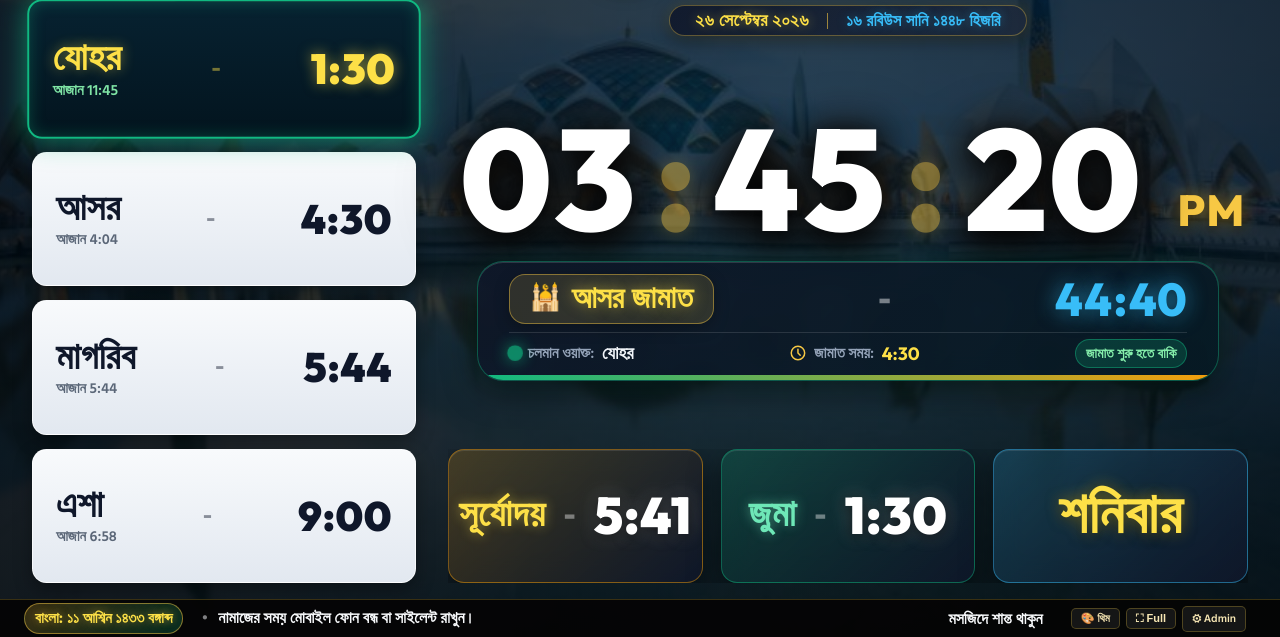
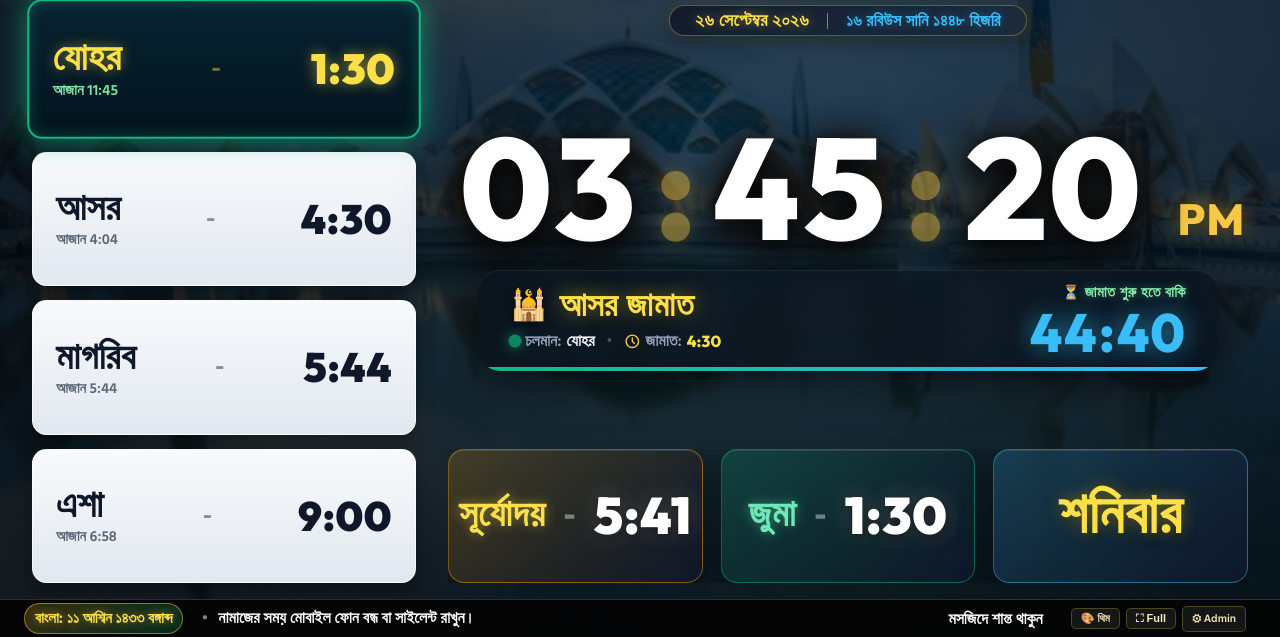
Before and after one commit to eleyescox-gif/Time, a website: page display.html in a window 1280 px wide. Shown: the part 163-800 px from the top of the page. Drawn offline with Linux system fonts and the light colour scheme; no server answers.

Commit message:
feat: redesign countdown system to borderless luxury HUD with balanced prayer info and dedicated timer digits

```diff
--- a/display.html
+++ b/display.html
@@ -624,194 +624,246 @@
       align-self: flex-end;
     }
 
-    /* ══ GREEN BOX: PRO NEXT JAMAAT COUNTDOWN PANEL ══ */
+    /* ══ PRO NEXT JAMAAT COUNTDOWN PANEL (BORDERLESS LUXURY HUD) ══ */
     .pro-countdown-card,
     .under-clock-banner {
       width: clamp(380px, 58vw, 880px);
       position: relative;
-      border-radius: clamp(16px, 2.2vw, 26px);
-      background: linear-gradient(135deg, rgba(15, 23, 42, 0.84) 0%, rgba(6, 26, 36, 0.90) 100%);
-      border: 1.5px solid rgba(16, 185, 129, 0.4);
-      box-shadow: 0 10px 32px rgba(0, 0, 0, 0.52), inset 0 1px 0 rgba(255, 255, 255, 0.14), 0 0 28px rgba(16, 185, 129, 0.12);
-      backdrop-filter: blur(16px);
-      -webkit-backdrop-filter: blur(16px);
-      padding: clamp(10px, 1.5vh, 18px) clamp(18px, 2.4vw, 36px);
+      border-radius: clamp(16px, 2.2vw, 24px);
+      background: rgba(10, 18, 30, 0.68) !important;
+      border: none !important;
+      box-shadow: 0 12px 40px rgba(0, 0, 0, 0.55), inset 0 1px 0 rgba(255, 255, 255, 0.08) !important;
+      backdrop-filter: blur(20px);
+      -webkit-backdrop-filter: blur(20px);
+      padding: clamp(10px, 1.4vh, 18px) clamp(20px, 2.6vw, 36px);
       transition: all 0.35s ease;
       overflow: hidden;
       box-sizing: border-box;
       display: flex;
       flex-direction: column;
-      gap: clamp(6px, 1vh, 12px);
-    }
-
-    .cd-card-main-row {
-      display: flex;
+      gap: 0;
+    }
+
+    .cd-content-grid {
+      display: flex;
+      flex-direction: row;
       align-items: center;
       justify-content: space-between;
-      gap: clamp(10px, 1.4vw, 24px);
+      gap: clamp(12px, 2vw, 32px);
       width: 100%;
     }
 
-    .cd-prayer-badge {
+    /* Left Column: Next Prayer & Current Waqt */
+    .cd-col-info {
+      display: flex;
+      flex-direction: column;
+      align-items: flex-start;
+      gap: clamp(2px, 0.4vh, 5px);
+      min-width: 0;
+    }
+
+    .cd-prayer-title-wrap {
       display: inline-flex;
       align-items: center;
-      gap: clamp(6px, 0.8vw, 12px);
-      background: rgba(247, 200, 68, 0.14);
-      border: 1.5px solid rgba(247, 200, 68, 0.45);
-      border-radius: clamp(10px, 1.4vw, 16px);
-      padding: clamp(6px, 0.9vh, 10px) clamp(12px, 1.6vw, 20px);
-      box-shadow: 0 4px 15px rgba(0,0,0,0.3);
-      flex-shrink: 0;
-    }
-
-    .cd-badge-icon {
-      font-size: clamp(18px, 2vw, 28px);
+      gap: clamp(8px, 1vw, 12px);
+    }
+
+    .cd-mosque-icon {
+      font-size: clamp(20px, 2.4vw, 30px);
       line-height: 1;
-    }
-
+      filter: drop-shadow(0 2px 6px rgba(0,0,0,0.6));
+    }
+
+    .cd-prayer-name-display,
     .cd-badge-name {
       font-family: 'Hind Siliguri', sans-serif;
-      font-size: clamp(18px, 2.4vw, 34px);
+      font-size: clamp(20px, 2.6vw, 34px);
       font-weight: 800;
       color: #fde047;
-      text-shadow: 0 0 14px rgba(253, 224, 71, 0.5);
+      text-shadow: 0 0 18px rgba(253, 224, 71, 0.5), 0 2px 8px rgba(0,0,0,0.85);
       white-space: nowrap;
-      line-height: 1.1;
-    }
-
-    .cd-sep-dash {
-      font-size: clamp(22px, 3vw, 42px);
+      line-height: 1.15;
+      letter-spacing: 0.5px;
+    }
+
+    .cd-info-meta-chips {
+      display: flex;
+      align-items: center;
+      gap: clamp(6px, 0.9vw, 12px);
+      font-family: 'Hind Siliguri', sans-serif;
+      white-space: nowrap;
+    }
+
+    .cd-meta-chip {
+      display: inline-flex;
+      align-items: center;
+      gap: 5px;
+      font-size: clamp(12px, 1.25vw, 16px);
+      color: #94a3b8;
+      font-weight: 600;
+    }
+
+    .cd-chip-label {
+      color: #94a3b8;
+    }
+
+    .cd-chip-val {
+      color: #f1f5f9;
       font-weight: 700;
-      color: rgba(255, 255, 255, 0.45);
+    }
+
+    .cd-chip-dot {
+      color: rgba(255, 255, 255, 0.28);
+      font-size: 14px;
       line-height: 1;
+    }
+
+    .cd-val-gold {
+      color: #fde047 !important;
+      font-weight: 800 !important;
+      font-family: 'Outfit', 'Hind Siliguri', sans-serif !important;
+    }
+
+    .uc-pulse-dot {
+      width: clamp(7px, 0.8vw, 10px);
+      height: clamp(7px, 0.8vw, 10px);
+      border-radius: 50%;
+      background: #10b981;
+      box-shadow: 0 0 10px #10b981;
+      animation: pulseGreen 2s infinite;
       flex-shrink: 0;
     }
-
-    .cd-timer-wrap {
+    @keyframes pulseGreen {
+      0%, 100% { transform: scale(1); opacity: 1; }
+      50% { transform: scale(1.3); opacity: 0.7; }
+    }
+
+    .cd-clock-mini-icon {
+      width: clamp(13px, 1.3vw, 18px);
+      height: clamp(13px, 1.3vw, 18px);
+      color: #f7c844;
+      flex-shrink: 0;
+    }
+
+    /* Right Column: Live Countdown System */
+    .cd-col-timer {
+      display: flex;
+      flex-direction: column;
+      align-items: flex-end;
+      justify-content: center;
+      gap: clamp(2px, 0.3vh, 4px);
+      flex-shrink: 0;
+    }
+
+    .cd-timer-header {
       display: inline-flex;
-      align-items: baseline;
-      gap: 6px;
-      flex-shrink: 0;
+      align-items: center;
+      gap: 5px;
+    }
+
+    .cd-timer-header-icon {
+      font-size: clamp(11px, 1.1vw, 14px);
+      line-height: 1;
+    }
+
+    .cd-status-badge {
+      font-family: 'Hind Siliguri', sans-serif;
+      font-size: clamp(11px, 1.15vw, 15px);
+      font-weight: 700;
+      color: #86efac;
+      background: transparent !important;
+      border: none !important;
+      padding: 0 !important;
+      letter-spacing: 0.5px;
+      text-shadow: 0 0 10px rgba(134, 239, 172, 0.4);
+    }
+
+    .cd-timer-digits-box {
+      display: inline-flex;
+      align-items: center;
     }
 
     .cd-timer-digits {
-      font-family: 'Outfit', 'Cinzel', 'Hind Siliguri', sans-serif;
-      font-size: clamp(26px, 3.6vw, 52px);
+      font-family: 'Outfit', 'Cinzel', monospace, sans-serif;
+      font-size: clamp(28px, 4.2vw, 54px);
       font-weight: 800;
       color: #38bdf8;
-      letter-spacing: clamp(1px, 0.15vw, 2px);
-      text-shadow: 0 0 20px rgba(56, 189, 248, 0.65), 0 2px 10px rgba(0,0,0,0.8);
+      letter-spacing: clamp(1.5px, 0.2vw, 3px);
+      text-shadow: 0 0 24px rgba(56, 189, 248, 0.7), 0 2px 10px rgba(0,0,0,0.9);
       font-variant-numeric: tabular-nums;
       font-feature-settings: "tnum" 1;
       line-height: 1;
     }
 
-    .cd-card-meta-row {
-      display: flex;
-      align-items: center;
-      justify-content: space-between;
-      width: 100%;
-      padding-top: clamp(4px, 0.7vh, 8px);
-      border-top: 1px solid rgba(255, 255, 255, 0.12);
-      gap: clamp(8px, 1.2vw, 16px);
-      font-family: 'Hind Siliguri', sans-serif;
-    }
-
-    .cd-meta-item {
-      display: inline-flex;
-      align-items: center;
-      gap: clamp(4px, 0.6vw, 8px);
-      white-space: nowrap;
-    }
-
-    .uc-pulse-dot {
-      width: clamp(8px, 0.9vw, 12px);
-      height: clamp(8px, 0.9vw, 12px);
-      border-radius: 50%;
-      background: #10b981;
-      box-shadow: 0 0 12px #10b981;
-      animation: pulseGreen 2s infinite;
-      flex-shrink: 0;
-    }
-    @keyframes pulseGreen {
-      0%, 100% { transform: scale(1); opacity: 1; }
-      50% { transform: scale(1.3); opacity: 0.7; }
-    }
-
-    .cd-clock-mini-icon {
-      width: clamp(14px, 1.4vw, 20px);
-      height: clamp(14px, 1.4vw, 20px);
-      color: #f7c844;
-      flex-shrink: 0;
-    }
-
-    .cd-meta-label {
-      font-size: clamp(12px, 1.2vw, 16px);
-      color: #94a3b8;
-      font-weight: 600;
-    }
-
-    .cd-meta-val {
-      font-size: clamp(13px, 1.4vw, 19px);
-      color: #f1f5f9;
-      font-weight: 700;
-    }
-
-    .cd-meta-val-gold {
-      font-size: clamp(13px, 1.4vw, 19px);
-      color: #fde047;
-      font-weight: 700;
-      font-family: 'Outfit', 'Cinzel', 'Hind Siliguri', sans-serif;
-    }
-
-    .cd-status-badge {
-      font-size: clamp(11px, 1.1vw, 14px);
-      font-weight: 700;
-      color: #86efac;
-      background: rgba(16, 185, 129, 0.2);
-      border: 1px solid rgba(16, 185, 129, 0.45);
-      border-radius: 999px;
-      padding: 2px 10px;
-    }
-
-    /* Active 5-Minute Countdown View in Countdown Card */
+    /* Active 5-Minute Countdown View (Ambient Glow, Borderless) */
     .pro-countdown-card.banner-active-cd,
     .under-clock-banner.banner-active-cd {
-      background: linear-gradient(135deg, rgba(245, 158, 11, 0.28) 0%, rgba(20, 10, 5, 0.94) 100%) !important;
-      border: 2px solid #f59e0b !important;
-      box-shadow: 0 0 35px rgba(245, 158, 11, 0.65), inset 0 0 18px rgba(245, 158, 11, 0.25) !important;
+      background: linear-gradient(135deg, rgba(245, 158, 11, 0.22) 0%, rgba(20, 10, 5, 0.90) 100%) !important;
+      border: none !important;
+      box-shadow: 0 0 45px rgba(245, 158, 11, 0.6), 0 12px 36px rgba(0, 0, 0, 0.7) !important;
       animation: countdownPulse 2s infinite ease-in-out;
     }
+    .pro-countdown-card.banner-active-cd .cd-timer-digits,
+    .under-clock-banner.banner-active-cd .cd-timer-digits {
+      color: #f59e0b !important;
+      text-shadow: 0 0 30px rgba(245, 158, 11, 0.85), 0 2px 10px rgba(0,0,0,0.9) !important;
+    }
+    .pro-countdown-card.banner-active-cd .cd-status-badge,
+    .under-clock-banner.banner-active-cd .cd-status-badge {
+      color: #fde047 !important;
+      text-shadow: 0 0 12px rgba(253, 224, 71, 0.6) !important;
+    }
+
     .pro-countdown-card.banner-urgent-cd,
     .under-clock-banner.banner-urgent-cd {
-      background: linear-gradient(135deg, rgba(239, 68, 68, 0.36) 0%, rgba(25, 5, 5, 0.96) 100%) !important;
-      border: 2px solid #ef4444 !important;
-      box-shadow: 0 0 45px rgba(239, 68, 68, 0.8), inset 0 0 20px rgba(239, 68, 68, 0.3) !important;
+      background: linear-gradient(135deg, rgba(239, 68, 68, 0.30) 0%, rgba(25, 5, 5, 0.94) 100%) !important;
+      border: none !important;
+      box-shadow: 0 0 55px rgba(239, 68, 68, 0.8), 0 12px 36px rgba(0, 0, 0, 0.7) !important;
       animation: urgentPulse 1s infinite ease-in-out;
     }
-
-    /* Shrinking Progress Line in Countdown Card */
+    .pro-countdown-card.banner-urgent-cd .cd-timer-digits,
+    .under-clock-banner.banner-urgent-cd .cd-timer-digits {
+      color: #ef4444 !important;
+      text-shadow: 0 0 35px rgba(239, 68, 68, 0.95), 0 2px 10px rgba(0,0,0,0.9) !important;
+    }
+    .pro-countdown-card.banner-urgent-cd .cd-status-badge,
+    .under-clock-banner.banner-urgent-cd .cd-status-badge {
+      color: #fca5a5 !important;
+      text-shadow: 0 0 12px rgba(252, 165, 165, 0.6) !important;
+    }
+
+    /* Shrinking Progress Line in Countdown Card (Seamless Hairline) */
     .cd-line-track {
       position: absolute;
       bottom: 0;
       left: 0;
       right: 0;
-      height: 5px;
-      background: rgba(255, 255, 255, 0.12);
+      height: 4px;
+      background: rgba(255, 255, 255, 0.08);
       overflow: hidden;
-      border-radius: 0 0 clamp(16px, 2.2vw, 26px) clamp(16px, 2.2vw, 26px);
+      border-radius: 0 0 clamp(16px, 2.2vw, 24px) clamp(16px, 2.2vw, 24px);
+      border: none !important;
     }
     .cd-line-bar {
       height: 100%;
       width: 100%;
-      background: linear-gradient(90deg, #10b981, #f59e0b);
-      box-shadow: 0 0 12px rgba(245, 158, 11, 0.85);
+      background: linear-gradient(90deg, #10b981, #38bdf8);
+      box-shadow: 0 0 12px rgba(56, 189, 248, 0.8);
       transition: width 1s linear;
+      border: none !important;
+    }
+    .banner-active-cd .cd-line-bar {
+      background: linear-gradient(90deg, #f59e0b, #ef4444) !important;
+      box-shadow: 0 0 14px rgba(245, 158, 11, 0.9) !important;
     }
     .banner-urgent-cd .cd-line-bar {
       background: linear-gradient(90deg, #f59e0b, #ef4444) !important;
       box-shadow: 0 0 16px rgba(239, 68, 68, 0.95) !important;
     }
+
+    /* Backward compatibility fallback rules */
+    .cd-sep-dash { display: none !important; }
+    .cd-prayer-badge { background: none !important; border: none !important; padding: 0 !important; box-shadow: none !important; }
 
     /* ══ BOTTOM 3 BOXES: SUNRISE, JUMMAH & HIJRI DATE (CLEAN, ICON-FREE, HIGH-CONTRAST) ══ */
     .bottom-meta-row {
@@ -1352,12 +1404,12 @@
     body.rotate-270 .under-clock-banner {
       width: 100% !important;
       max-width: clamp(520px, 94vw, 880px) !important;
-      padding: clamp(8px, 1.2vh, 14px) clamp(16px, 2.4vw, 28px) !important;
+      padding: clamp(10px, 1.4vh, 16px) clamp(18px, 2.4vw, 30px) !important;
       border-radius: clamp(14px, 1.8vh, 22px) !important;
-      background: linear-gradient(135deg, rgba(15, 23, 42, 0.88) 0%, rgba(6, 26, 36, 0.92) 100%) !important;
-      border: 1.5px solid rgba(16, 185, 129, 0.45) !important;
-      box-shadow: 0 10px 32px rgba(0,0,0,0.55), 0 0 28px rgba(16, 185, 129, 0.15) !important;
-      gap: clamp(5px, 0.8vh, 9px) !important;
+      background: rgba(10, 18, 30, 0.68) !important;
+      border: none !important;
+      box-shadow: 0 12px 36px rgba(0,0,0,0.55) !important;
+      gap: 0 !important;
     }
 
     .is-portrait .cd-badge-name,
@@ -1895,12 +1947,12 @@
       .under-clock-banner {
         width: 100% !important;
         max-width: clamp(520px, 94vw, 880px) !important;
-        padding: clamp(8px, 1.2vh, 14px) clamp(16px, 2.4vw, 28px) !important;
+        padding: clamp(10px, 1.4vh, 16px) clamp(18px, 2.4vw, 30px) !important;
         border-radius: clamp(14px, 1.8vh, 22px) !important;
-        background: linear-gradient(135deg, rgba(15, 23, 42, 0.88) 0%, rgba(6, 26, 36, 0.92) 100%) !important;
-        border: 1.5px solid rgba(16, 185, 129, 0.45) !important;
-        box-shadow: 0 10px 32px rgba(0,0,0,0.55), 0 0 28px rgba(16, 185, 129, 0.15) !important;
-        gap: clamp(5px, 0.8vh, 9px) !important;
+        background: rgba(10, 18, 30, 0.68) !important;
+        border: none !important;
+        box-shadow: 0 12px 36px rgba(0,0,0,0.55) !important;
+        gap: 0 !important;
       }
       .cd-badge-name {
         font-size: clamp(18px, 2.6vw, 26px) !important;
@@ -2963,36 +3015,47 @@
             <span class="pro-clock-ampm" id="clkAmPm">PM</span>
           </div>
 
-          <!-- ══ GREEN BOX: PRO NEXT JAMAAT COUNTDOWN PANEL ══ -->
+          <!-- ══ PRO NEXT JAMAAT COUNTDOWN PANEL (BORDERLESS LUXURY HUD) ══ -->
           <div class="pro-countdown-card under-clock-banner" id="underClockBanner">
-            <div class="cd-card-main-row">
-              <div class="cd-prayer-badge">
-                <span class="cd-badge-icon">🕌</span>
-                <span class="cd-badge-name" id="cdNextJamaatName">এশা জামাত</span>
+            <div class="cd-content-grid">
+
+              <!-- Left Column: Next Prayer Info & Current Waqt -->
+              <div class="cd-col-info">
+                <div class="cd-prayer-title-wrap">
+                  <span class="cd-mosque-icon">🕌</span>
+                  <span class="cd-prayer-name-display cd-badge-name" id="cdNextJamaatName">এশা জামাত</span>
+                </div>
+                <div class="cd-info-meta-chips">
+                  <div class="cd-meta-chip">
+                    <span class="uc-pulse-dot"></span>
+                    <span class="cd-chip-label">চলমান:</span>
+                    <span class="cd-chip-val" id="ucCurrentWaqt">এশা</span>
+                  </div>
+                  <span class="cd-chip-dot">•</span>
+                  <div class="cd-meta-chip">
+                    <svg viewBox="0 0 24 24" class="cd-clock-mini-icon" fill="none" stroke="currentColor">
+                      <circle cx="12" cy="12" r="9" stroke-width="2"/>
+                      <polyline points="12 7 12 12 15 15" stroke-width="2" stroke-linecap="round"/>
+                    </svg>
+                    <span class="cd-chip-label">জামাত:</span>
+                    <span class="cd-chip-val cd-val-gold" id="cdScheduledJamaatTime">08:30 PM</span>
+                  </div>
+                </div>
               </div>
-              <span class="cd-sep-dash">-</span>
-              <div class="cd-timer-wrap">
-                <span class="cd-timer-digits" id="cdMainTimer">00:04:59</span>
+
+              <!-- Right Column: Dedicated Live Countdown System -->
+              <div class="cd-col-timer">
+                <div class="cd-timer-header">
+                  <span class="cd-timer-header-icon">⏳</span>
+                  <span class="cd-status-badge" id="cdStatusBadge">জামাত শুরু হতে বাকি</span>
+                </div>
+                <div class="cd-timer-digits-box">
+                  <span class="cd-timer-digits" id="cdMainTimer">00:04:59</span>
+                </div>
               </div>
+
             </div>
-            <div class="cd-card-meta-row">
-              <div class="cd-meta-item">
-                <span class="uc-pulse-dot"></span>
-                <span class="cd-meta-label">চলমান ওয়াক্ত:</span>
-                <span class="cd-meta-val" id="ucCurrentWaqt">এশা</span>
-              </div>
-              <div class="cd-meta-item">
-                <svg viewBox="0 0 24 24" class="cd-clock-mini-icon" fill="none" stroke="currentColor">
-                  <circle cx="12" cy="12" r="9" stroke-width="2"/>
-                  <polyline points="12 7 12 12 15 15" stroke-width="2" stroke-linecap="round"/>
-                </svg>
-                <span class="cd-meta-label">জামাত সময়:</span>
-                <span class="cd-meta-val-gold" id="cdScheduledJamaatTime">08:30 PM</span>
-              </div>
-              <div class="cd-meta-item cd-status-badge-item">
-                <span class="cd-status-badge" id="cdStatusBadge">জামাত শুরু হতে বাকি</span>
-              </div>
-            </div>
+
             <!-- The shrinking progress line -->
             <div class="cd-line-track">
               <div class="cd-line-bar" id="cdProgressBar"></div>
@@ -3008,6 +3071,7 @@
               <span id="nextPrayerName"></span>
               <span id="nextPrayerTime"></span>
               <span id="nextCountdownText"></span>
+              <span class="cd-sep-dash"></span>
             </div>
           </div>
         </div>
```
